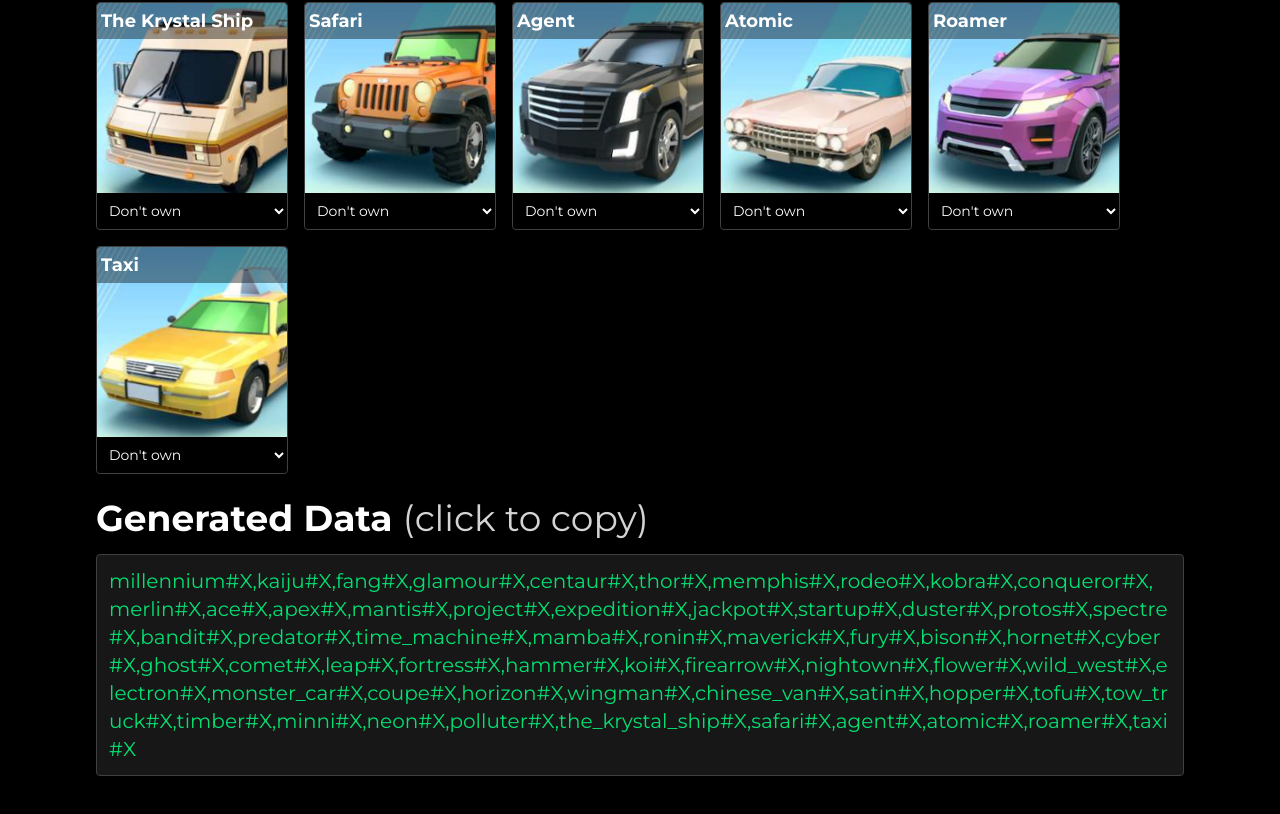
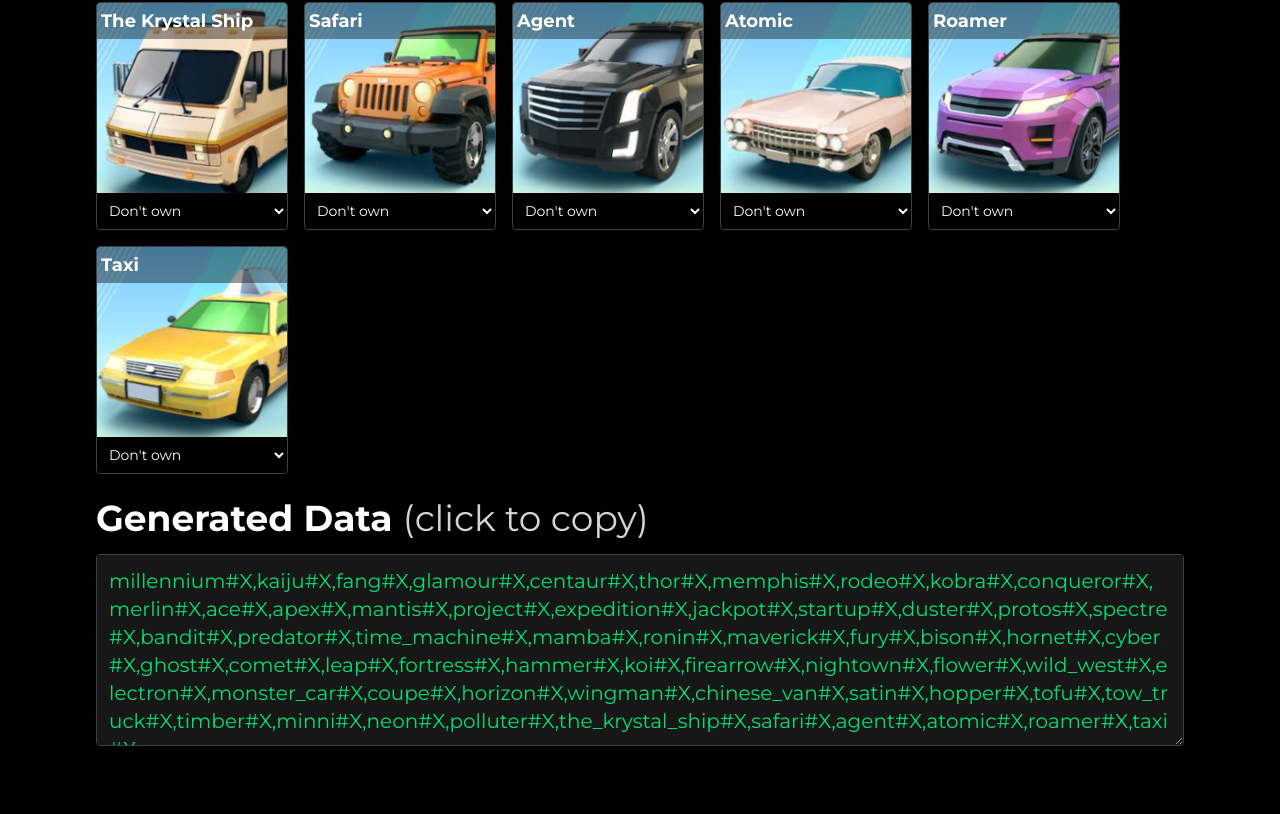
Before and after one commit to 13kasp/hstools, a Next.js app: page / in a window 1280 px wide. Shown: the part 2938-3752 px from the top of the page. Built offline with nearby package versions, Linux system fonts and the light colour scheme.

Commit message:
editable generated text

```diff
--- a/src/app/components/CarRankSelector.jsx
+++ b/src/app/components/CarRankSelector.jsx
@@ -13,6 +13,22 @@ export default function CarRankSelector({ cars }) {
       ...prev,
       [carName]: rank === "Don't own" ? "X" : rank,
     }));
+  };
+
+  const handleTextChange = (newText) => {
+    const newRanks = {};
+    newText.split(",").forEach((entry) => {
+      const [carName, rank] = entry.split("#");
+      if (carName && rank) {
+        const originalCarName = cars.find(
+          (car) => car.name.toLowerCase().replace(/\s+/g, "_") === carName
+        )?.name;
+        if (originalCarName) {
+          newRanks[originalCarName] = rank;
+        }
+      }
+    });
+    setCarRanks((prev) => ({ ...prev, ...newRanks }));
   };
 
   const generatedText = cars
@@ -37,7 +53,10 @@ export default function CarRankSelector({ cars }) {
       </div>
 
       <div className="pt-6">
-        <GeneratedTextDisplay generatedText={generatedText} />
+        <GeneratedTextDisplay
+          generatedText={generatedText}
+          onTextChange={handleTextChange}
+        />
       </div>
     </div>
   );
--- a/src/app/components/GeneratedTextDisplay.jsx
+++ b/src/app/components/GeneratedTextDisplay.jsx
@@ -1,16 +1,27 @@
 "use client";
 
-import { useState } from "react";
+import { useEffect, useState } from "react";
 
-export default function GeneratedTextDisplay({ generatedText }) {
+export default function GeneratedTextDisplay({ generatedText, onTextChange }) {
+  const [text, setText] = useState(generatedText);
   const [copied, setCopied] = useState(false);
 
   const handleCopy = () => {
-    navigator.clipboard.writeText(generatedText).then(() => {
+    navigator.clipboard.writeText(text).then(() => {
       setCopied(true);
-      setTimeout(() => setCopied(false), 2000); // reset after 2s
+      setTimeout(() => setCopied(false), 2000);
     });
   };
+
+  const handleChange = (event) => {
+    const newText = event.target.value;
+    setText(newText);
+    onTextChange(newText);
+  };
+
+  useEffect(() => {
+    setText(generatedText);
+  }, [generatedText]);
 
   return (
     <div>
@@ -23,12 +34,12 @@ export default function GeneratedTextDisplay({ generatedText }) {
           ({copied ? "copied!" : "click to copy"})
         </span>
       </div>
-      <div
-        className="bg-neutral-900 text-green-400 p-3 rounded font-mono break-all border border-neutral-700 cursor-pointer lg:text-xl"
+      <textarea
+        className="bg-neutral-900 text-green-400 p-3 rounded font-mono break-all border border-neutral-700 cursor-text lg:text-xl w-full min-h-48 focus:outline-none"
+        onChange={handleChange}
         onClick={handleCopy}
-      >
-        {generatedText}
-      </div>
+        value={text}
+      />
     </div>
   );
 }
```
